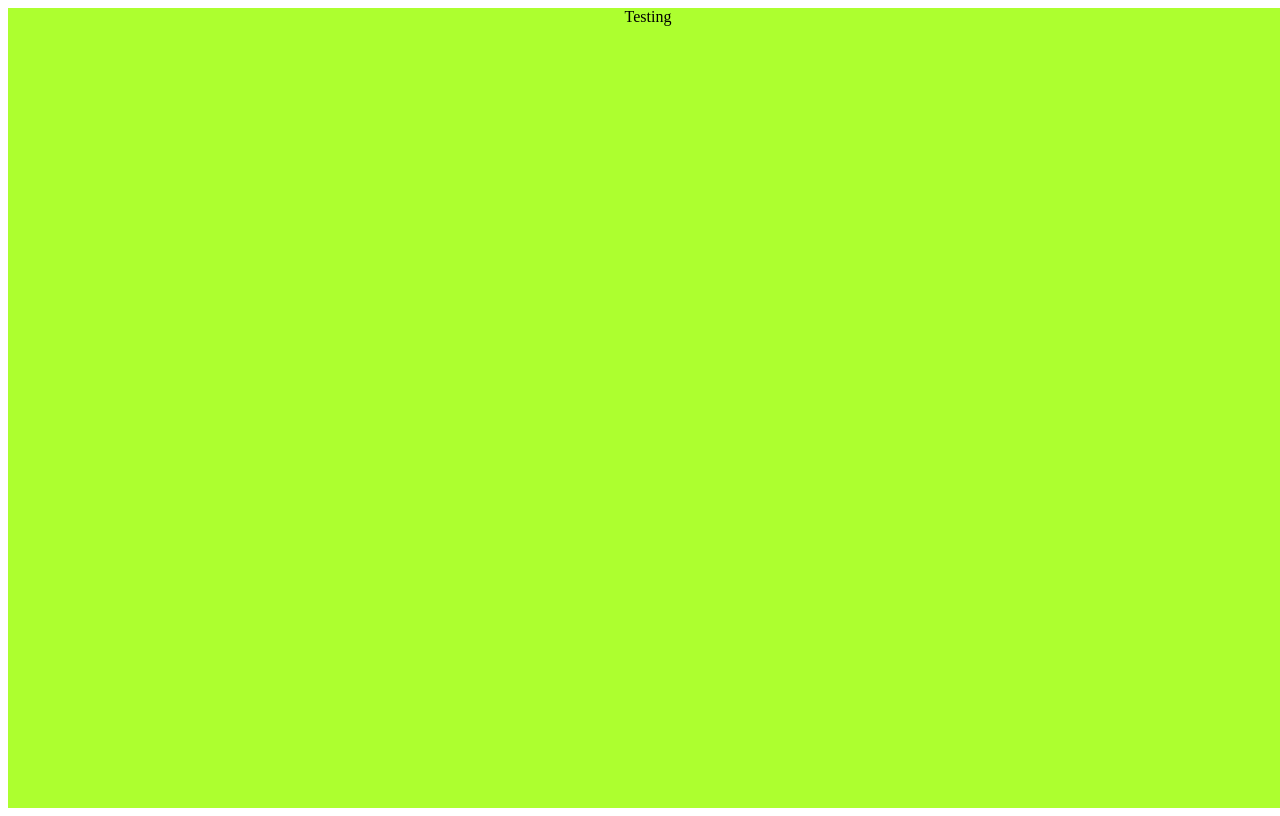
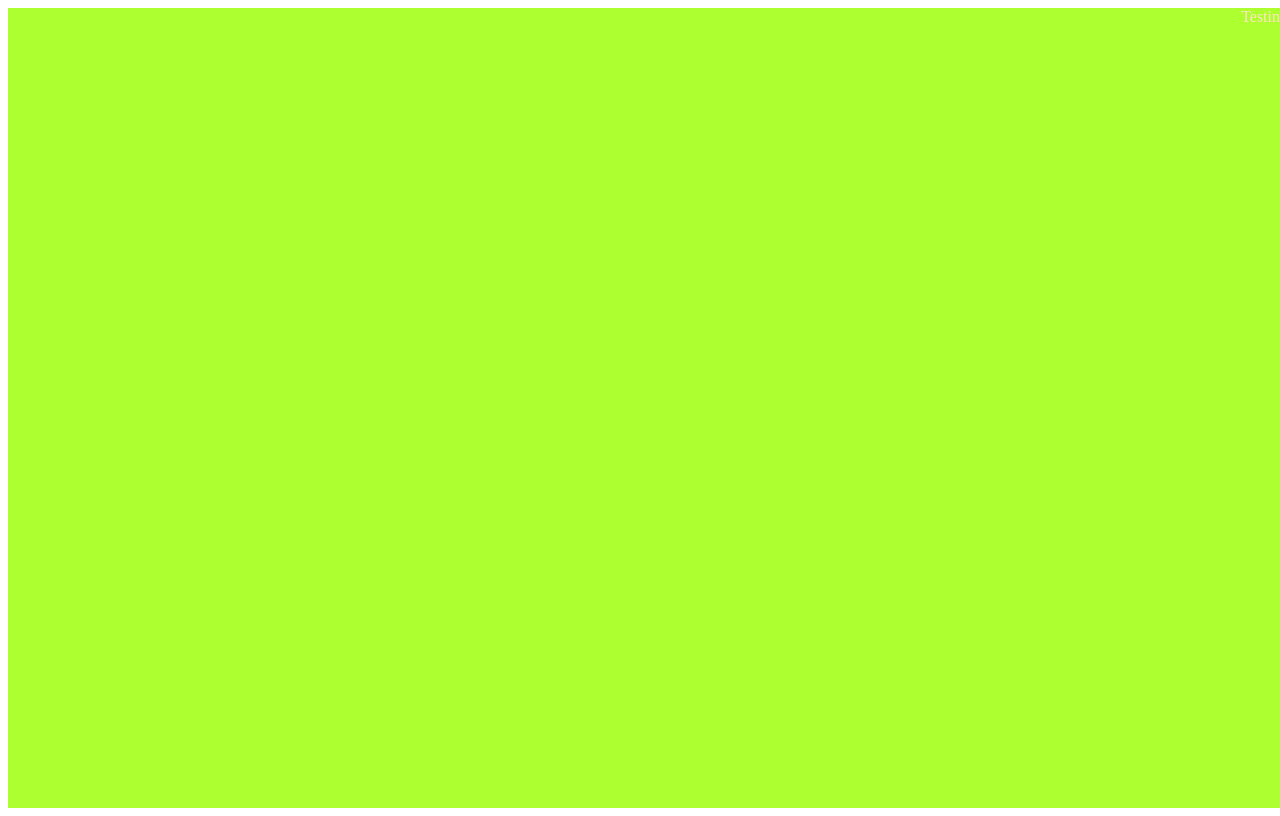
Before and after one commit to bedeley/first-git, a plain HTML site: page index.html in a window 1280 px wide. Drawn offline with Linux system fonts and the light colour scheme.

Commit message:
added text color

```diff
--- a/styles.css
+++ b/styles.css
@@ -2,6 +2,7 @@ div{
   background: greenyellow;
   height: 100vh;
   width: 100vw;
-  text-align: center;
+  text-align: right;
   text-transform: capitalize;
+  color: bisque;
 }
```
